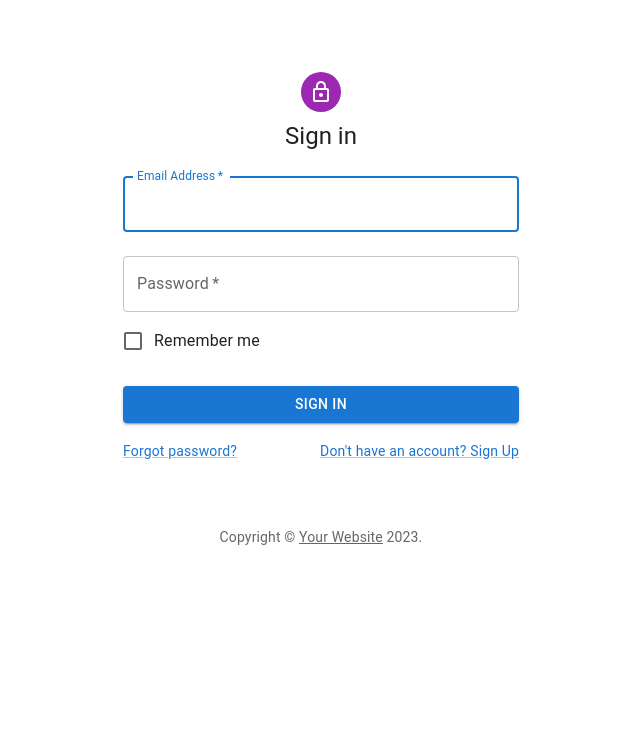
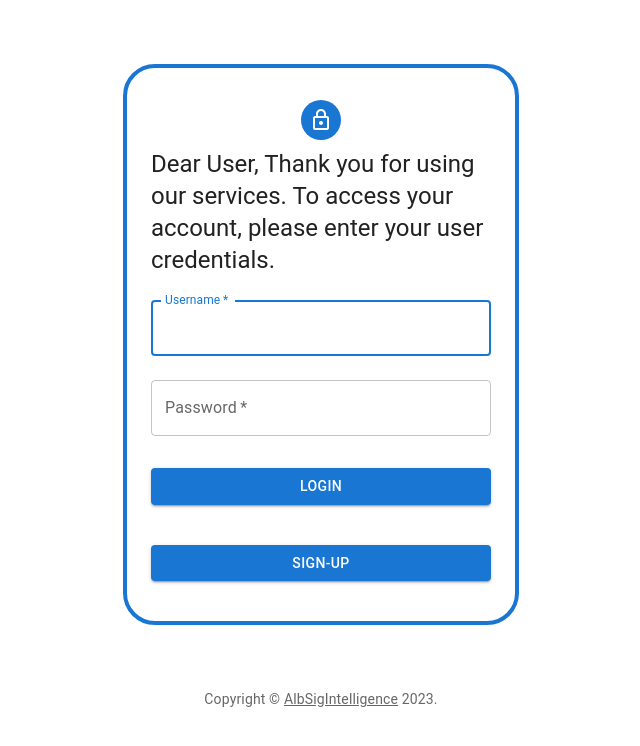
Before and after one commit to Jonas2909/AlbSigIntelligence, a React (Create React App) app in the folder Frontend/albsigintelligence/: page / in a window 1280 px wide. Shown: the top 746 px of the page, without its empty margins (319-959 px from the left). Built offline with nearby package versions, Linux system fonts and the light colour scheme.

Commit message:
Edited Login UI and added Registration opo-up

```diff
--- a/Frontend/albsigintelligence/src/Login.js
+++ b/Frontend/albsigintelligence/src/Login.js
@@ -3,8 +3,6 @@ import Avatar from '@mui/material/Avatar';
 import Button from '@mui/material/Button';
 import CssBaseline from '@mui/material/CssBaseline';
 import TextField from '@mui/material/TextField';
-import FormControlLabel from '@mui/material/FormControlLabel';
-import Checkbox from '@mui/material/Checkbox';
 import Link from '@mui/material/Link';
 import Grid from '@mui/material/Grid';
 import Box from '@mui/material/Box';
@@ -12,13 +10,15 @@ import LockOutlinedIcon from '@mui/icons-material/LockOutlined';
 import Typography from '@mui/material/Typography';
 import Container from '@mui/material/Container';
 import { createTheme, ThemeProvider } from '@mui/material/styles';
+import Dialog from '@mui/material/Dialog';
+import DialogContent from '@mui/material/DialogContent';
 
 function Copyright(props) {
   return (
     <Typography variant="body2" color="text.secondary" align="center" {...props}>
       {'Copyright © '}
-      <Link color="inherit" href="https://mui.com/">
-        Your Website
+      <Link color="inherit" href="https://www.hs-albsig.de/">
+        AlbSigIntelligence
       </Link>{' '}
       {new Date().getFullYear()}
       {'.'}
@@ -26,47 +26,70 @@ function Copyright(props) {
   );
 }
 
-// TODO remove, this demo shouldn't need to reset the theme.
-
 const defaultTheme = createTheme();
 
 export default function SignIn() {
+  const [openSignupDialog, setOpenSignupDialog] = React.useState(false);
   const handleSubmit = (event) => {
     event.preventDefault();
     const data = new FormData(event.currentTarget);
     console.log({
-      email: data.get('email'),
-      password: data.get('password'),
+      emailinput: data.get('username'),
+      passwordinput: data.get('password'),
     });
+  };
+
+  const handleSignupSubmit = (event) => {
+    event.preventDefault();
+    const data = new FormData(event.currentTarget);
+    console.log({
+      field1: data.get('field1'),
+      field2: data.get('field2'),
+      field3: data.get('field3'),
+      field4: data.get('field4'),
+    });
+    handleSignupClose();
+  };
+
+  const handleSignupClick = () => {
+    setOpenSignupDialog(true);
+  };
+
+  const handleSignupClose = () => {
+    setOpenSignupDialog(false);
   };
 
   return (
     <ThemeProvider theme={defaultTheme}>
       <Container component="main" maxWidth="xs">
         <CssBaseline />
+        <CssBaseline />
         <Box
           sx={{
+            border: `4px solid ${defaultTheme.palette.primary.main}`,
+            borderRadius: 8,
             marginTop: 8,
             display: 'flex',
             flexDirection: 'column',
             alignItems: 'center',
+            padding: 3,
           }}
         >
-          <Avatar sx={{ m: 1, bgcolor: 'secondary.main' }}>
+          <Avatar sx={{ m: 1, bgcolor: 'primary.main' }}>
             <LockOutlinedIcon />
           </Avatar>
           <Typography component="h1" variant="h5">
-            Sign in
+            Dear User, Thank you for using our services. To access your account, please enter your user credentials.
           </Typography>
           <Box component="form" onSubmit={handleSubmit} noValidate sx={{ mt: 1 }}>
             <TextField
               margin="normal"
               required
               fullWidth
-              id="email"
-              label="Email Address"
-              name="email"
-              autoComplete="email"
+              id="username"
+              label="Username"
+              name="username"
+              autoComplete="username"
               autoFocus
             />
             <TextField
@@ -79,33 +102,76 @@ export default function SignIn() {
               id="password"
               autoComplete="current-password"
             />
-            <FormControlLabel
-              control={<Checkbox value="remember" color="primary" />}
-              label="Remember me"
-            />
             <Button
               type="submit"
               fullWidth
               variant="contained"
               sx={{ mt: 3, mb: 2 }}
             >
-              Sign In
+              Login
+            </Button>
+            <Button
+              type="submit"
+              fullWidth
+              variant="contained"
+              sx={{ mt: 3, mb: 2 }}
+              onClick={handleSignupClick}
+            >
+              Sign-Up
             </Button>
             <Grid container>
               <Grid item xs>
-                <Link href="#" variant="body2">
-                  Forgot password?
-                </Link>
               </Grid>
               <Grid item>
-                <Link href="#" variant="body2">
-                  {"Don't have an account? Sign Up"}
-                </Link>
               </Grid>
             </Grid>
           </Box>
         </Box>
         <Copyright sx={{ mt: 8, mb: 4 }} />
+
+        <Dialog open={openSignupDialog} onClose={handleSignupClose}>
+          <DialogContent>
+            <form onSubmit={handleSignupSubmit}>
+              <TextField
+                margin="normal"
+                required
+                fullWidth
+                id="firstname"
+                label="Firstname"
+                name="firstname"
+              />
+              <TextField
+                margin="normal"
+                required
+                fullWidth
+                id="lastname"
+                label="Lastname"
+                name="lastname"
+              />
+              <TextField
+                margin="normal"
+                required
+                fullWidth
+                id="username"
+                label="Username"
+                name="username"
+              />
+              <TextField
+                margin="normal"
+                required
+                fullWidth
+                id="password"
+                label="Password"
+                name="password"
+                type='password'
+              />
+              <Button type="submit" fullWidth variant="contained" sx={{ mt: 3 }}>
+                Submit
+              </Button>
+            </form>
+          </DialogContent>
+        </Dialog>
+
       </Container>
     </ThemeProvider>
   );
```
